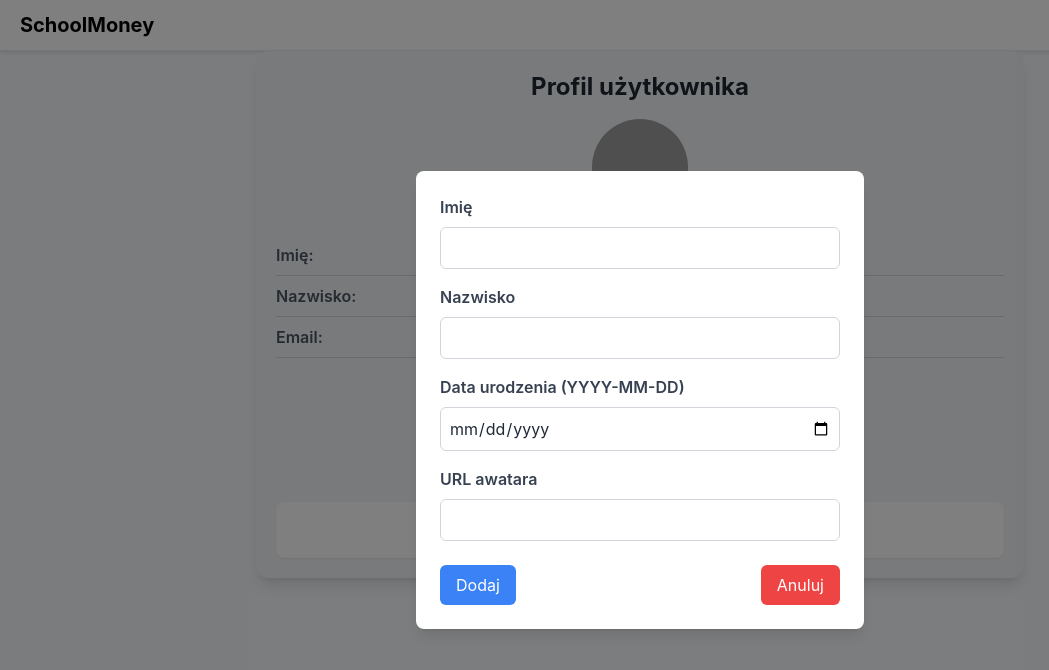
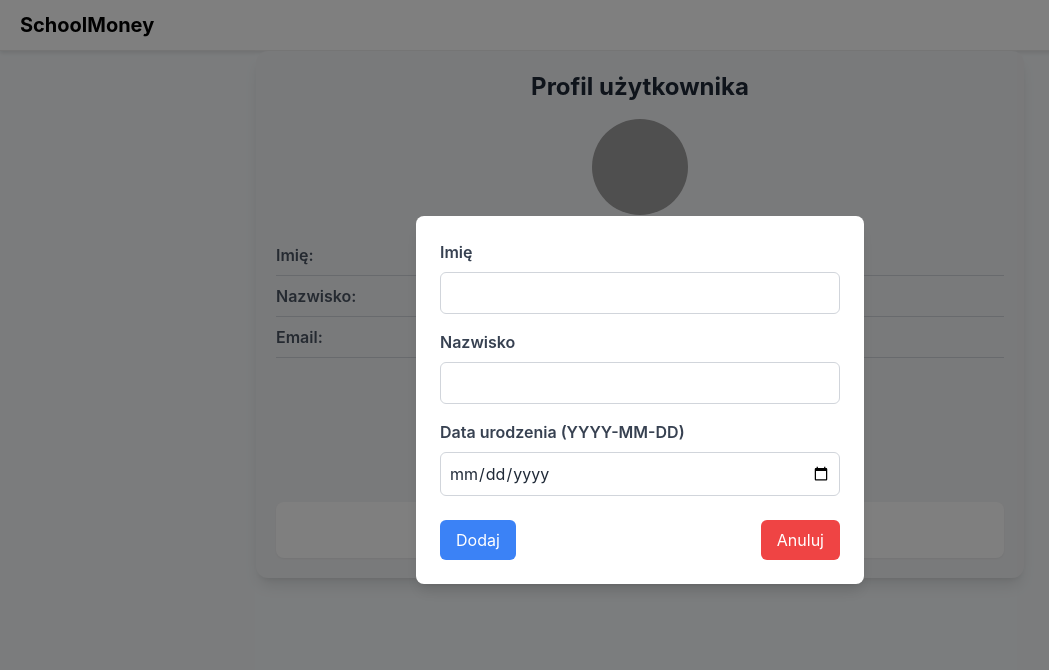
Before and after one commit to Rozgardiasz/SchoolMoneyProject, a Vue app in the folder schoolmoney/: page /profile in a window 1280 px wide. Both pictures are taken after a click on the button "Dodaj dziecko". Shown: the top 670 px of the page, without its empty margins (0-1049 px from the left). Built offline with nearby package versions, Linux system fonts and the light colour scheme; grey boxes are pictures that could not be loaded.

Commit message:
Profilson

```diff
--- a/schoolmoney/src/components/ProfilePage.vue
+++ b/schoolmoney/src/components/ProfilePage.vue
@@ -63,12 +63,8 @@
             <label for="birthDate" class="block text-gray-700 font-semibold mb-2">Data urodzenia (YYYY-MM-DD)</label>
             <input v-model="birthDateField" id="birthDate" type="date" required class="w-full p-2 border border-gray-300 rounded-md text-gray-800" />
           </div>
-          <div class="form-group mb-4">
-            <label for="avatar" class="block text-gray-700 font-semibold mb-2">URL awatara</label>
-            <input v-model="avatarField" id="avatar" type="text" class="w-full p-2 border border-gray-300 rounded-md text-gray-800" />
-          </div>
           <div class="modal-actions flex justify-between mt-6">
-            <button @click="addChild" class="bg-blue-500 text-white px-4 py-2 rounded-md hover:bg-blue-600 transition">Dodaj</button>
+            <button @click="addNewChild" class="bg-blue-500 text-white px-4 py-2 rounded-md hover:bg-blue-600 transition">Dodaj</button>
             <button @click="showAddChildModal = false" class="bg-red-500 text-white px-4 py-2 rounded-md hover:bg-red-600 transition">Anuluj</button>
           </div>
           <p v-if="errorMessage" class="error text-red-500 text-center mt-3">{{ errorMessage }}</p>
```
